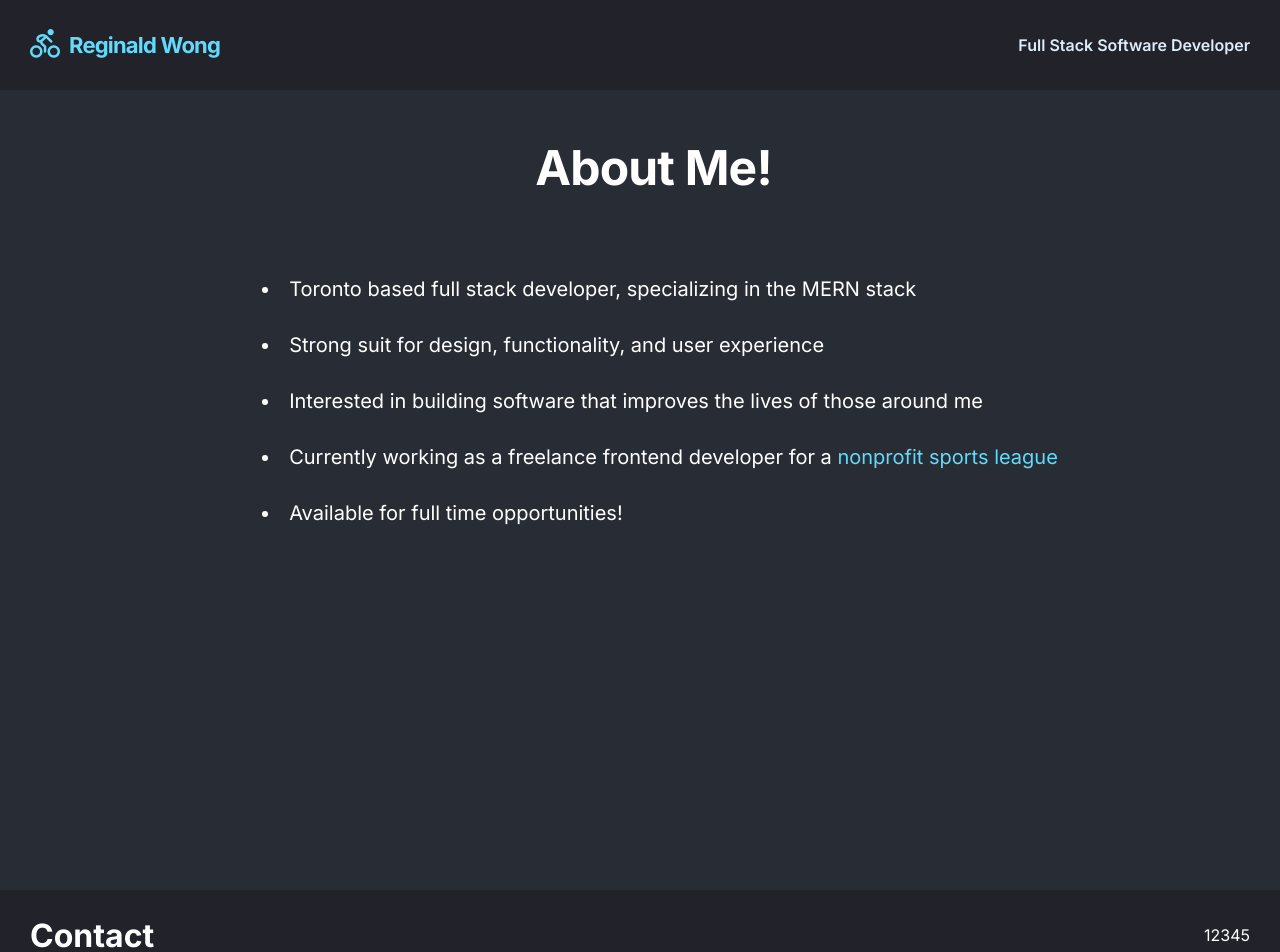
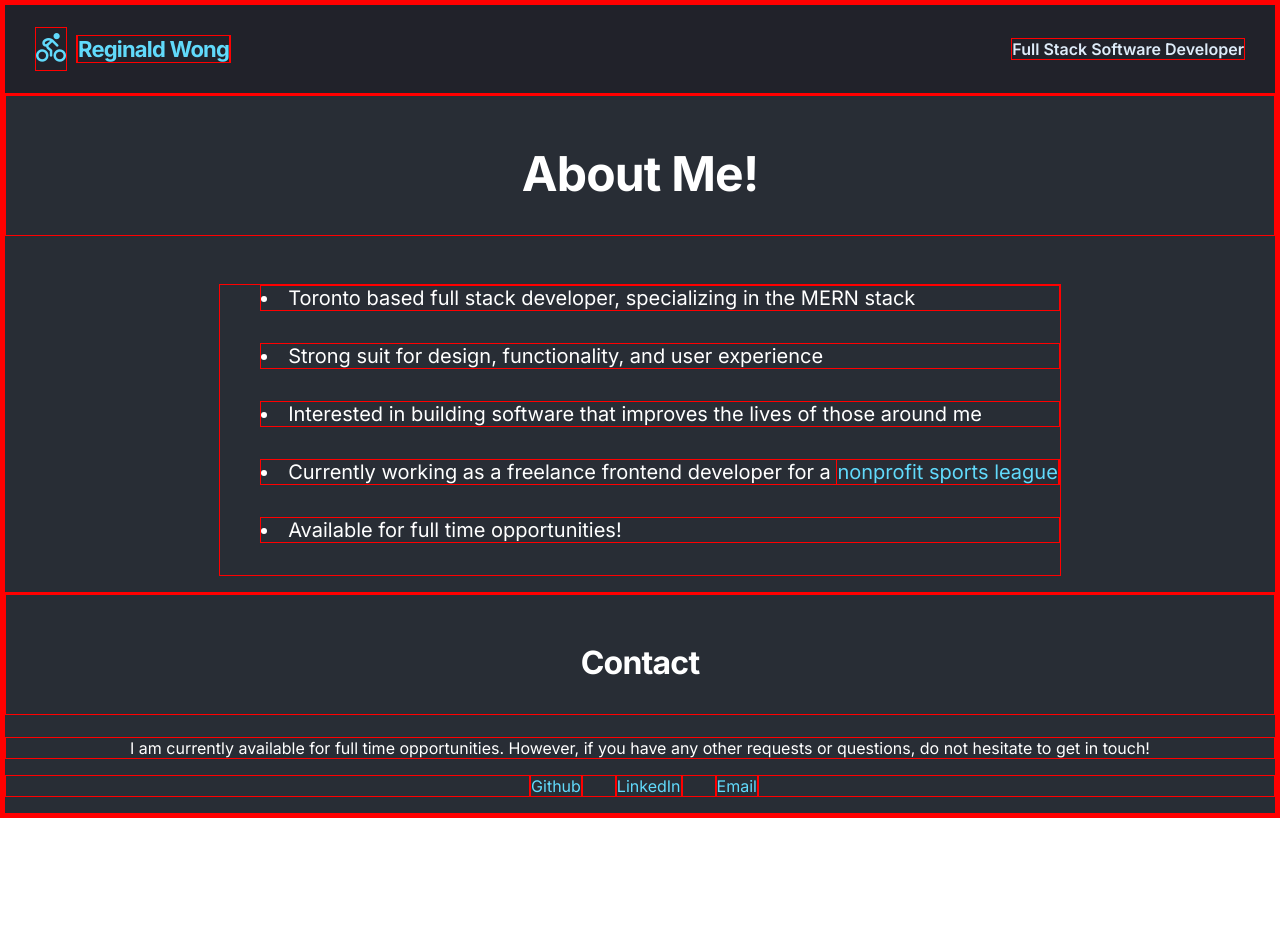
Before and after one commit to reginaldwong/info-site, a React (Vite) app: page / in a window 1280 px wide. Shown: the top 952 px of the page. After the commit the page ends 818 px from the top, so only its background shows below. Built offline with nearby package versions, Linux system fonts and the light colour scheme.

Commit message:
add contact links to footer

```diff
--- a/src/App.css
+++ b/src/App.css
@@ -1,5 +1,6 @@
 * {
     box-sizing: border-box;
+    border: 1px solid red;
 }
 
 body {
@@ -47,7 +48,6 @@ nav {
 
 main {
     background-color: #282D35;
-    height: 100vh;
     color: #ffffff;
     text-align: center;
 }
@@ -57,7 +57,6 @@ main {
     font-size: 3rem;
     margin-top: 0;
     padding-block: 3rem 2rem;
-    margin-left: 27px;
 }
 
 .main--facts {
@@ -79,18 +78,24 @@ main {
 /* FOOTER COMPONENT */
 
 footer {
-    display: flex;
-    align-items: center;
-    height: 90px;
-    background-color: #21222A;
-    padding: 30px 30px;
+    background-color: #282D35;
     color: #ffffff;
+    text-align: center;
 }
 
 .footer--title {
-    margin-right: auto;
+    letter-spacing: -0.05rem;
+    font-size: 2rem;
+    margin-top: 0;
+    padding-block: 3rem 2rem;
 }
 
 .footer--links > li {
     display: inline;
+    margin-right: 2rem;
 }
+
+.footer--links > li > a {
+    text-decoration: inherit;
+    color: #61DAFB;
+}
--- a/src/components/Footer.jsx
+++ b/src/components/Footer.jsx
@@ -4,12 +4,11 @@ const Footer = () => {
     return (
         <footer>
             <h1 className="footer--title">Contact</h1>
+            <p>I am currently available for full time opportunities. However, if you have any other requests or questions, do not hesitate to get in touch!</p>
                 <ul className="footer--links">
-                    <li>1</li>
-                    <li>2</li>
-                    <li>3</li>
-                    <li>4</li>
-                    <li>5</li>
+                    <li><a href="https://github.com/reginaldwong" target="_blank">Github</a></li>
+                    <li><a href="https://linkedin.com/in/reginaldwong" target="_blank">LinkedIn</a></li>
+                    <li><a href="mailto:reginaldwongdev@gmail.com">Email</a></li>
                 </ul>
         </footer>
     )};
```
